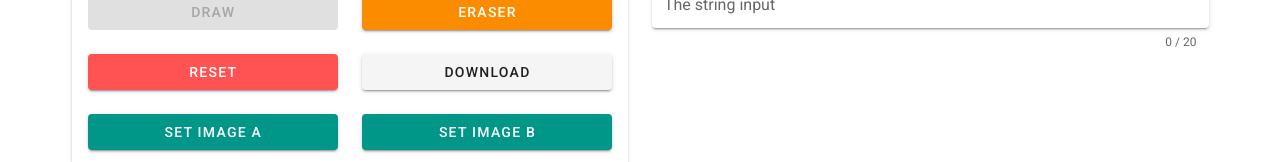
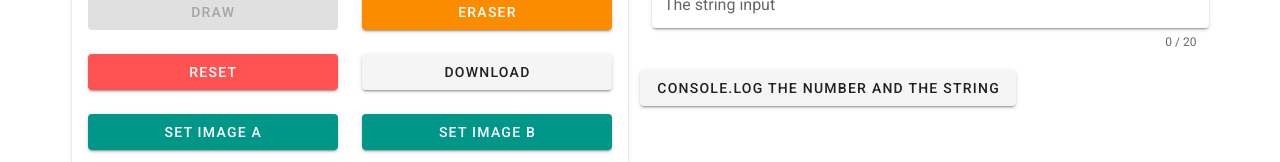
Before and after one commit to yuu-eguci/vue-canvas-study, a Vue app: page / in a window 1280 px wide. Shown: the part 258-420 px from the top of the page. Built offline with nearby package versions, Linux system fonts and the light colour scheme.

Commit message:
✨ ちょいとボタンを追加

```diff
--- a/src/views/Home.vue
+++ b/src/views/Home.vue
@@ -46,6 +46,9 @@
         <TheStringInput
           v-model="theString"
         />
+        <v-btn @click="onClickConsoleLogButton">
+          Console.log the number and the string
+        </v-btn>
       </v-col>
     </v-row>
   </v-container>
@@ -71,6 +74,12 @@ export default {
   }),
 
   methods: {
+    onClickConsoleLogButton () {
+      console.info({
+        theNumber: this.theNumber,
+        theString: this.theString
+      })
+    }
   }
 }
 </script>
```
